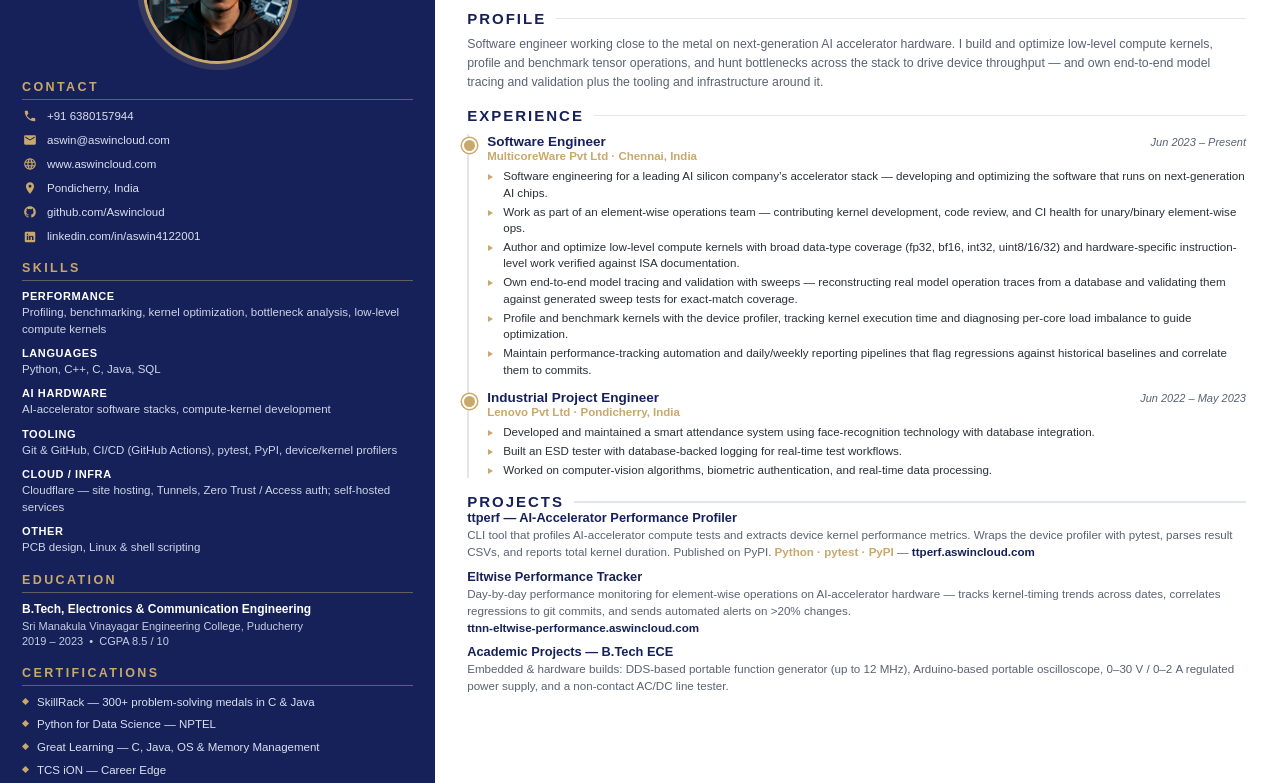
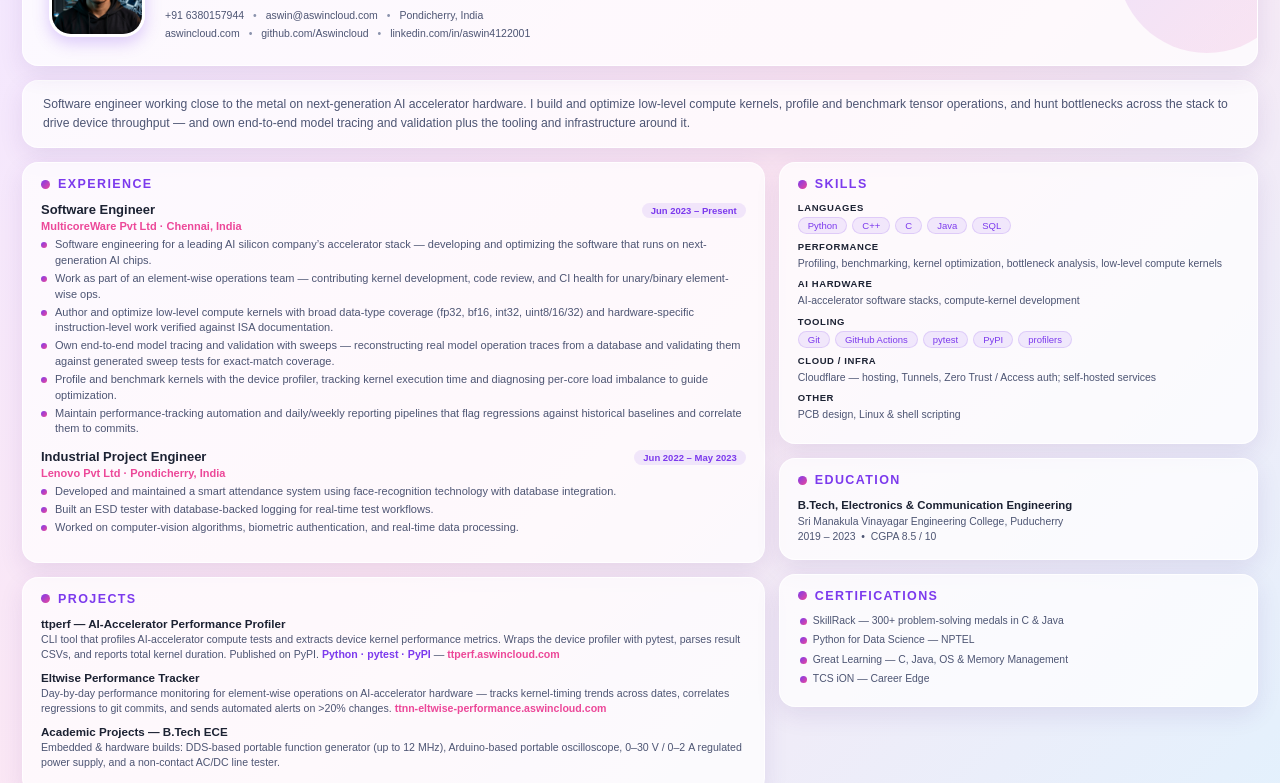
Before and after one commit to Aswincloud/resume, a website: page resume.html in a window 1280 px wide. Shown: the part 108-891 px from the top of the page. Drawn offline with Linux system fonts and the light colour scheme.

Commit message:
design: Design 8 — Gradient / Glassmorphism

```diff
--- a/resume.html
+++ b/resume.html
@@ -4,152 +4,93 @@
 <meta charset="utf-8" />
 <style>
   :root{
-    --navy:#16215a;
-    --navy-2:#1d2c6e;
-    --gold:#c9a86b;
-    --gold-soft:#e6d4ac;
-    --ink:#2b2f3a;
-    --muted:#5b6172;
-    --line:#e2e5ec;
-    --sidebar:34%;
+    --ink:#1c2233;
+    --muted:#4d5573;
+    --faint:#8b93ad;
+    --accent:#7c3aed;
+    --accent-2:#ec4899;
+    --card:rgba(255,255,255,.72);
+    --line:rgba(124,58,237,.16);
   }
   *{ box-sizing:border-box; margin:0; padding:0; }
   html,body{ font-family:"Liberation Sans","Helvetica Neue",Arial,sans-serif; color:var(--ink); }
   @page{ size:A4; margin:0; }
+  body{ -webkit-print-color-adjust:exact; print-color-adjust:exact; }
+  .page{ min-height:280mm; padding:20px 22px; background:linear-gradient(135deg,#f3e8ff 0%, #fce7f3 45%, #e0f2fe 100%); }
 
-  /* Split background so the navy sidebar continues onto every printed page */
-  body{
-    -webkit-print-color-adjust:exact; print-color-adjust:exact;
-    background:linear-gradient(to right, var(--navy) 0, var(--navy) var(--sidebar), #ffffff var(--sidebar), #ffffff 100%);
-  }
+  .glass{ background:var(--card); border:1px solid rgba(255,255,255,.8); border-radius:16px; box-shadow:0 8px 24px rgba(80,40,140,.10); }
 
-  /* The body linear-gradient (not this element) paints the navy sidebar to the
-     page edge, so .page needn't be full-height. Keeping min-height just under
-     the printable area avoids Chromium spilling a blank second page. */
-  .page{ display:grid; grid-template-columns:var(--sidebar) 1fr; min-height:280mm; }
+  .hero{ display:flex; align-items:center; gap:20px; padding:22px 26px; margin-bottom:14px; position:relative; overflow:hidden; }
+  .hero::after{ content:""; position:absolute; right:-40px; top:-40px; width:180px; height:180px; border-radius:50%; background:linear-gradient(135deg,var(--accent),var(--accent-2)); opacity:.12; }
+  .hero .photo{ width:96px; height:96px; border-radius:22px; object-fit:cover; object-position:center 20%; flex:0 0 96px; border:3px solid #fff; box-shadow:0 6px 16px rgba(124,58,237,.25); }
+  .hero .who{ flex:1; }
+  .hero .name{ font-size:40px; font-weight:800; letter-spacing:.5px; line-height:1; background:linear-gradient(120deg,var(--accent),var(--accent-2)); -webkit-background-clip:text; background-clip:text; color:transparent; }
+  .hero .role{ font-size:12.5px; font-weight:700; letter-spacing:3px; text-transform:uppercase; color:var(--accent); margin-top:8px; }
+  .hero .contact{ font-size:10.5px; color:var(--muted); line-height:1.7; margin-top:10px; }
+  .hero .contact a{ color:var(--muted); text-decoration:none; }
+  .hero .contact .sep{ color:var(--faint); margin:0 6px; }
 
-  /* ---------------- SIDEBAR ---------------- */
-  .side{ color:#e9ecf5; padding:22px 22px 26px; }
-  .photo-wrap{ display:flex; justify-content:center; margin-bottom:16px; }
-  .photo{
-    width:150px; height:150px; border-radius:50%;
-    object-fit:cover; object-position:center 20%;
-    border:3px solid var(--gold);
-    box-shadow:0 0 0 6px rgba(201,168,107,0.18);
-  }
-  .side h2{
-    font-size:12.5px; letter-spacing:2.4px; text-transform:uppercase;
-    color:var(--gold); font-weight:700; margin:16px 0 8px;
-    padding-bottom:5px; border-bottom:1px solid rgba(201,168,107,0.45);
-  }
-  .side h2:first-of-type{ margin-top:2px; }
-  .contact-row{ display:flex; gap:10px; align-items:center; font-size:11.5px; line-height:1.4; margin:8px 0; color:#dbe0ee; }
-  .contact-row .ic{ width:15px; flex:0 0 15px; display:flex; align-items:center; justify-content:center; }
-  .contact-row .ic svg{ width:14px; height:14px; fill:var(--gold); }
-  .contact-row a{ color:#dbe0ee; text-decoration:none; word-break:break-word; }
+  .lead-card{ padding:14px 20px; margin-bottom:14px; }
+  .lead{ font-size:12.2px; line-height:1.58; color:var(--muted); }
 
-  .skill-group{ margin:9px 0; }
-  .skill-group .k{ font-size:11px; font-weight:700; color:#fff; text-transform:uppercase; letter-spacing:.6px; }
-  .skill-group .v{ font-size:11.5px; color:#cfd5e6; line-height:1.5; margin-top:2px; }
+  main{ display:grid; grid-template-columns:1.55fr 1fr; gap:14px; }
+  .stack-col{ display:flex; flex-direction:column; gap:14px; }
+  .sec{ padding:14px 18px; }
+  .sec-title{ font-size:12.5px; font-weight:800; letter-spacing:1.4px; text-transform:uppercase; color:var(--accent); margin-bottom:11px; display:flex; align-items:center; gap:8px; }
+  .sec-title .dot{ width:9px; height:9px; border-radius:50%; background:linear-gradient(135deg,var(--accent),var(--accent-2)); }
 
-  .edu-block{ margin:8px 0; }
-  .edu-block .d{ font-size:12px; font-weight:700; color:#fff; line-height:1.35; }
-  .edu-block .s{ font-size:11px; color:#c7cde0; line-height:1.4; margin-top:2px; }
+  .job{ margin-bottom:12px; }
+  .job .h{ display:flex; justify-content:space-between; align-items:baseline; gap:10px; flex-wrap:wrap; }
+  .job .title{ font-size:13px; font-weight:800; }
+  .job .meta{ font-size:9.5px; color:var(--accent); background:rgba(124,58,237,.10); border-radius:999px; padding:2px 9px; white-space:nowrap; font-weight:700; }
+  .job .sub{ font-size:11px; color:var(--accent-2); font-weight:700; margin:2px 0 5px; }
+  ul{ list-style:none; }
+  ul li{ font-size:11px; line-height:1.42; color:var(--muted); padding-left:14px; position:relative; margin:2.5px 0; }
+  ul li::before{ content:""; position:absolute; left:0; top:5px; width:6px; height:6px; border-radius:50%; background:linear-gradient(135deg,var(--accent),var(--accent-2)); }
 
-  .cert{ font-size:11.5px; color:#dbe0ee; line-height:1.45; margin:6px 0; padding-left:15px; position:relative; }
-  .cert::before{ content:""; position:absolute; left:1px; top:5px; width:5px; height:5px; background:var(--gold); transform:rotate(45deg); }
+  .proj{ margin-bottom:9px; }
+  .proj .title{ font-size:11.6px; font-weight:800; }
+  .proj .desc{ font-size:10.6px; line-height:1.42; color:var(--muted); margin-top:2px; }
+  .proj .desc .stack{ color:var(--accent); font-weight:700; }
+  .proj .desc a{ color:var(--accent-2); text-decoration:none; font-weight:700; }
 
-  /* ---------------- MAIN ---------------- */
-  .main{ padding:22px 34px 22px 32px; }
-  .name{ font-size:38px; font-weight:800; color:var(--navy); letter-spacing:1px; line-height:1; }
-  .role{ font-size:14.5px; font-weight:700; color:var(--gold); letter-spacing:3px; text-transform:uppercase; margin-top:8px; }
-  .rule{ height:3px; background:linear-gradient(to right,var(--gold),var(--gold-soft)); width:100%; margin:16px 0 4px; border-radius:2px; }
-
-  .sec{ margin-top:15px; }
-  .sec-title{ font-size:15px; font-weight:800; color:var(--navy); text-transform:uppercase; letter-spacing:2px; display:flex; align-items:center; gap:10px; }
-  .sec-title::after{ content:""; flex:1; height:1.5px; background:var(--line); }
-
-  .summary{ font-size:12.3px; line-height:1.55; color:var(--muted); margin-top:8px; }
-
-  /* timeline */
-  .tl{ margin-top:10px; padding-left:18px; border-left:2px solid var(--line); }
-  .job{ position:relative; margin-bottom:12px; }
-  .job::before{
-    content:""; position:absolute; left:-25px; top:4px;
-    width:11px; height:11px; border-radius:50%; background:var(--gold);
-    border:2px solid #fff; box-shadow:0 0 0 1.5px var(--gold);
-  }
-  .job .h{ display:flex; justify-content:space-between; align-items:baseline; gap:12px; flex-wrap:wrap; }
-  .job .title{ font-size:13.5px; font-weight:800; color:var(--navy); }
-  .job .meta{ font-size:11px; color:var(--muted); font-style:italic; white-space:nowrap; }
-  .job .sub{ font-size:11.5px; color:var(--gold); font-weight:700; margin:1px 0 6px; }
-  ul.pts{ list-style:none; margin:4px 0 0; }
-  ul.pts li{ font-size:11.6px; line-height:1.42; color:var(--ink); padding-left:16px; position:relative; margin:2.5px 0; }
-  ul.pts li::before{ content:""; position:absolute; left:1px; top:6px; width:0; height:0; border-style:solid; border-width:3.5px 0 3.5px 5.5px; border-color:transparent transparent transparent var(--gold); }
-
-  .proj{ margin-bottom:8px; }
-  .proj .title{ font-size:12.8px; font-weight:800; color:var(--navy); }
-  .proj .desc{ font-size:11.6px; line-height:1.45; color:var(--muted); margin-top:2px; }
-  .proj .desc .stack{ color:var(--gold); font-weight:600; }
-  .proj .desc a{ color:var(--navy); text-decoration:none; font-weight:600; }
+  .skill-group{ margin:7px 0; }
+  .skill-group .k{ font-size:9.5px; font-weight:800; color:var(--ink); text-transform:uppercase; letter-spacing:.6px; margin-bottom:4px; }
+  .tags{ display:flex; flex-wrap:wrap; gap:5px; }
+  .tag{ font-size:9.5px; color:var(--accent); background:rgba(124,58,237,.09); border:1px solid var(--line); border-radius:999px; padding:2px 9px; }
+  .skill-group .v{ font-size:10.5px; color:var(--muted); line-height:1.45; }
+  .edu .d{ font-size:11.4px; font-weight:800; line-height:1.35; }
+  .edu .s{ font-size:10.4px; color:var(--muted); line-height:1.4; margin-top:2px; }
+  .cert{ font-size:10.4px; color:var(--muted); line-height:1.4; margin:5px 0; padding-left:15px; position:relative; }
+  .cert::before{ content:""; position:absolute; left:2px; top:4px; width:7px; height:7px; border-radius:50%; background:linear-gradient(135deg,var(--accent),var(--accent-2)); }
 </style>
 </head>
 <body>
   <div class="page">
-    <!-- ============ SIDEBAR ============ -->
-    <aside class="side">
-      <div class="photo-wrap"><img class="photo" src="photo.jpg" alt="Aswin" /></div>
-
-      <h2>Contact</h2>
-      <div class="contact-row"><span class="ic"><svg viewBox="0 0 24 24"><path d="M6.6 10.8c1.4 2.8 3.8 5.1 6.6 6.6l2.2-2.2c.3-.3.7-.4 1-.2 1.1.4 2.3.6 3.6.6.6 0 1 .4 1 1V20c0 .6-.4 1-1 1C10.6 21 3 13.4 3 4c0-.6.4-1 1-1h3.5c.6 0 1 .4 1 1 0 1.2.2 2.4.6 3.6.1.4 0 .8-.3 1z"/></svg></span><span>+91 6380157944</span></div>
-      <div class="contact-row"><span class="ic"><svg viewBox="0 0 24 24"><path d="M20 4H4c-1.1 0-2 .9-2 2v12c0 1.1.9 2 2 2h16c1.1 0 2-.9 2-2V6c0-1.1-.9-2-2-2zm0 4l-8 5-8-5V6l8 5 8-5z"/></svg></span><a href="mailto:aswin@aswincloud.com">aswin@aswincloud.com</a></div>
-      <div class="contact-row"><span class="ic"><svg viewBox="0 0 24 24"><path d="M12 2a10 10 0 100 20 10 10 0 000-20zm6.9 6h-2.9a15.7 15.7 0 00-1.4-3.6A8 8 0 0118.9 8zM12 4c.8 1.2 1.4 2.5 1.8 4h-3.6c.4-1.5 1-2.8 1.8-4zM4.3 14a8 8 0 010-4h3.3a16.6 16.6 0 000 4H4.3zm.8 2h2.9c.4 1.3.8 2.5 1.4 3.6A8 8 0 015.1 16zM8 8H5.1a8 8 0 014.3-3.6C8.8 5.5 8.4 6.7 8 8zm4 12c-.8-1.2-1.4-2.5-1.8-4h3.6c-.4 1.5-1 2.8-1.8 4zm2.3-6H9.7a14.6 14.6 0 010-4h4.6a14.6 14.6 0 010 4zm.3 5.6c.6-1.1 1-2.3 1.4-3.6h2.9a8 8 0 01-4.3 3.6zM16.4 14a16.6 16.6 0 000-4h3.3a8 8 0 010 4h-3.3z"/></svg></span><a href="https://www.aswincloud.com">www.aswincloud.com</a></div>
-      <div class="contact-row"><span class="ic"><svg viewBox="0 0 24 24"><path d="M12 2C8.1 2 5 5.1 5 9c0 5.2 7 13 7 13s7-7.8 7-13c0-3.9-3.1-7-7-7zm0 9.5A2.5 2.5 0 1112 6.5a2.5 2.5 0 010 5z"/></svg></span><span>Pondicherry, India</span></div>
-      <div class="contact-row"><span class="ic"><svg viewBox="0 0 24 24"><path d="M12 2C6.5 2 2 6.5 2 12c0 4.4 2.9 8.2 6.8 9.5.5.1.7-.2.7-.5v-1.7c-2.8.6-3.4-1.3-3.4-1.3-.5-1.2-1.1-1.5-1.1-1.5-.9-.6.1-.6.1-.6 1 .1 1.5 1 1.5 1 .9 1.5 2.3 1.1 2.9.8.1-.6.3-1.1.6-1.3-2.2-.3-4.6-1.1-4.6-4.9 0-1.1.4-2 1-2.7-.1-.3-.4-1.3.1-2.7 0 0 .8-.3 2.7 1a9.4 9.4 0 015 0c1.9-1.3 2.7-1 2.7-1 .5 1.4.2 2.4.1 2.7.6.7 1 1.6 1 2.7 0 3.8-2.3 4.6-4.6 4.9.4.3.7.9.7 1.8v2.7c0 .3.2.6.7.5A10 10 0 0022 12c0-5.5-4.5-10-10-10z"/></svg></span><a href="https://github.com/Aswincloud">github.com/Aswincloud</a></div>
-      <div class="contact-row"><span class="ic"><svg viewBox="0 0 24 24"><path d="M19 3H5a2 2 0 00-2 2v14a2 2 0 002 2h14a2 2 0 002-2V5a2 2 0 00-2-2zM9 17H6.5v-7H9v7zM7.7 8.7a1.4 1.4 0 110-2.8 1.4 1.4 0 010 2.8zM18 17h-2.5v-3.6c0-.9 0-2-1.2-2s-1.4 1-1.4 1.9V17H10.4v-7h2.4v1h.1c.3-.6 1.1-1.2 2.3-1.2 2.5 0 2.9 1.6 2.9 3.7V17z"/></svg></span><a href="https://linkedin.com/in/aswin4122001">linkedin.com/in/aswin4122001</a></div>
-
-      <h2>Skills</h2>
-      <div class="skill-group"><div class="k">Performance</div><div class="v">Profiling, benchmarking, kernel optimization, bottleneck analysis, low-level compute kernels</div></div>
-      <div class="skill-group"><div class="k">Languages</div><div class="v">Python, C++, C, Java, SQL</div></div>
-      <div class="skill-group"><div class="k">AI Hardware</div><div class="v">AI-accelerator software stacks, compute-kernel development</div></div>
-      <div class="skill-group"><div class="k">Tooling</div><div class="v">Git &amp; GitHub, CI/CD (GitHub Actions), pytest, PyPI, device/kernel profilers</div></div>
-      <div class="skill-group"><div class="k">Cloud / Infra</div><div class="v">Cloudflare — site hosting, Tunnels, Zero Trust / Access auth; self-hosted services</div></div>
-      <div class="skill-group"><div class="k">Other</div><div class="v">PCB design, Linux &amp; shell scripting</div></div>
-
-      <h2>Education</h2>
-      <div class="edu-block">
-        <div class="d">B.Tech, Electronics &amp; Communication Engineering</div>
-        <div class="s">Sri Manakula Vinayagar Engineering College, Puducherry<br/>2019 – 2023 &nbsp;•&nbsp; CGPA 8.5 / 10</div>
+    <div class="hero glass">
+      <img class="photo" src="photo.jpg" alt="Aswin" />
+      <div class="who">
+        <div class="name">ASWIN</div>
+        <div class="role">Software Engineer</div>
+        <div class="contact">
+          +91 6380157944 <span class="sep">•</span> <a href="mailto:aswin@aswincloud.com">aswin@aswincloud.com</a> <span class="sep">•</span> Pondicherry, India<br/>
+          <a href="https://www.aswincloud.com">aswincloud.com</a> <span class="sep">•</span> <a href="https://github.com/Aswincloud">github.com/Aswincloud</a> <span class="sep">•</span> <a href="https://linkedin.com/in/aswin4122001">linkedin.com/in/aswin4122001</a>
+        </div>
+      </div>
     </div>
 
-      <h2>Certifications</h2>
-      <div class="cert">SkillRack — 300+ problem-solving medals in C &amp; Java</div>
-      <div class="cert">Python for Data Science — NPTEL</div>
-      <div class="cert">Great Learning — C, Java, OS &amp; Memory Management</div>
-      <div class="cert">TCS iON — Career Edge</div>
-    </aside>
-
-    <!-- ============ MAIN ============ -->
-    <main class="main">
-      <div class="name">ASWIN</div>
-      <div class="role">Software Engineer</div>
-      <div class="rule"></div>
-
-      <div class="sec">
-        <div class="sec-title">Profile</div>
-        <p class="summary">Software engineer working close to the metal on next-generation AI accelerator hardware. I build and optimize low-level compute kernels, profile and benchmark tensor operations, and hunt bottlenecks across the stack to drive device throughput — and own end-to-end model tracing and validation plus the tooling and infrastructure around it.</p>
+    <div class="lead-card glass">
+      <p class="lead">Software engineer working close to the metal on next-generation AI accelerator hardware. I build and optimize low-level compute kernels, profile and benchmark tensor operations, and hunt bottlenecks across the stack to drive device throughput — and own end-to-end model tracing and validation plus the tooling and infrastructure around it.</p>
     </div>
 
-      <div class="sec">
-        <div class="sec-title">Experience</div>
-        <div class="tl">
+    <main>
+      <div class="stack-col">
+        <div class="sec glass">
+          <div class="sec-title"><span class="dot"></span>Experience</div>
           <div class="job">
-            <div class="h">
-              <span class="title">Software Engineer</span>
-              <span class="meta">Jun 2023 – Present</span>
-            </div>
+            <div class="h"><span class="title">Software Engineer</span><span class="meta">Jun 2023 – Present</span></div>
             <div class="sub">MulticoreWare Pvt Ltd · Chennai, India</div>
-            <ul class="pts">
+            <ul>
               <li>Software engineering for a leading AI silicon company’s accelerator stack — developing and optimizing the software that runs on next-generation AI chips.</li>
               <li>Work as part of an element-wise operations team — contributing kernel development, code review, and CI health for unary/binary element-wise ops.</li>
               <li>Author and optimize low-level compute kernels with broad data-type coverage (fp32, bf16, int32, uint8/16/32) and hardware-specific instruction-level work verified against ISA documentation.</li>
@@ -159,35 +100,57 @@
             </ul>
           </div>
           <div class="job">
-            <div class="h">
-              <span class="title">Industrial Project Engineer</span>
-              <span class="meta">Jun 2022 – May 2023</span>
-            </div>
+            <div class="h"><span class="title">Industrial Project Engineer</span><span class="meta">Jun 2022 – May 2023</span></div>
             <div class="sub">Lenovo Pvt Ltd · Pondicherry, India</div>
-            <ul class="pts">
+            <ul>
               <li>Developed and maintained a smart attendance system using face-recognition technology with database integration.</li>
               <li>Built an ESD tester with database-backed logging for real-time test workflows.</li>
               <li>Worked on computer-vision algorithms, biometric authentication, and real-time data processing.</li>
             </ul>
           </div>
         </div>
-      </div>
 
-      <div class="sec">
-        <div class="sec-title">Projects</div>
+        <div class="sec glass">
+          <div class="sec-title"><span class="dot"></span>Projects</div>
           <div class="proj">
             <div class="title">ttperf — AI-Accelerator Performance Profiler</div>
             <div class="desc">CLI tool that profiles AI-accelerator compute tests and extracts device kernel performance metrics. Wraps the device profiler with pytest, parses result CSVs, and reports total kernel duration. Published on PyPI. <span class="stack">Python · pytest · PyPI</span> — <a href="https://ttperf.aswincloud.com">ttperf.aswincloud.com</a></div>
           </div>
           <div class="proj">
             <div class="title">Eltwise Performance Tracker</div>
-          <div class="desc">Day-by-day performance monitoring for element-wise operations on AI-accelerator hardware — tracks kernel-timing trends across dates, correlates regressions to git commits, and sends automated alerts on &gt;20% changes.<br/><a href="https://ttnn-eltwise-performance.aswincloud.com">ttnn-eltwise-performance.aswincloud.com</a></div>
+            <div class="desc">Day-by-day performance monitoring for element-wise operations on AI-accelerator hardware — tracks kernel-timing trends across dates, correlates regressions to git commits, and sends automated alerts on &gt;20% changes. <a href="https://ttnn-eltwise-performance.aswincloud.com">ttnn-eltwise-performance.aswincloud.com</a></div>
           </div>
           <div class="proj">
             <div class="title">Academic Projects — B.Tech ECE</div>
             <div class="desc">Embedded &amp; hardware builds: DDS-based portable function generator (up to 12&nbsp;MHz), Arduino-based portable oscilloscope, 0–30&nbsp;V / 0–2&nbsp;A regulated power supply, and a non-contact AC/DC line tester.</div>
           </div>
         </div>
+      </div>
+
+      <div class="stack-col">
+        <div class="sec glass">
+          <div class="sec-title"><span class="dot"></span>Skills</div>
+          <div class="skill-group"><div class="k">Languages</div><div class="tags"><span class="tag">Python</span><span class="tag">C++</span><span class="tag">C</span><span class="tag">Java</span><span class="tag">SQL</span></div></div>
+          <div class="skill-group"><div class="k">Performance</div><div class="v">Profiling, benchmarking, kernel optimization, bottleneck analysis, low-level compute kernels</div></div>
+          <div class="skill-group"><div class="k">AI Hardware</div><div class="v">AI-accelerator software stacks, compute-kernel development</div></div>
+          <div class="skill-group"><div class="k">Tooling</div><div class="tags"><span class="tag">Git</span><span class="tag">GitHub Actions</span><span class="tag">pytest</span><span class="tag">PyPI</span><span class="tag">profilers</span></div></div>
+          <div class="skill-group"><div class="k">Cloud / Infra</div><div class="v">Cloudflare — hosting, Tunnels, Zero Trust / Access auth; self-hosted services</div></div>
+          <div class="skill-group"><div class="k">Other</div><div class="v">PCB design, Linux &amp; shell scripting</div></div>
+        </div>
+
+        <div class="sec glass">
+          <div class="sec-title"><span class="dot"></span>Education</div>
+          <div class="edu"><div class="d">B.Tech, Electronics &amp; Communication Engineering</div><div class="s">Sri Manakula Vinayagar Engineering College, Puducherry<br/>2019 – 2023 &nbsp;•&nbsp; CGPA 8.5 / 10</div></div>
+        </div>
+
+        <div class="sec glass">
+          <div class="sec-title"><span class="dot"></span>Certifications</div>
+          <div class="cert">SkillRack — 300+ problem-solving medals in C &amp; Java</div>
+          <div class="cert">Python for Data Science — NPTEL</div>
+          <div class="cert">Great Learning — C, Java, OS &amp; Memory Management</div>
+          <div class="cert">TCS iON — Career Edge</div>
+        </div>
+      </div>
     </main>
   </div>
 </body>
```
Lines whose indentation alone changed are shown as unchanged.
